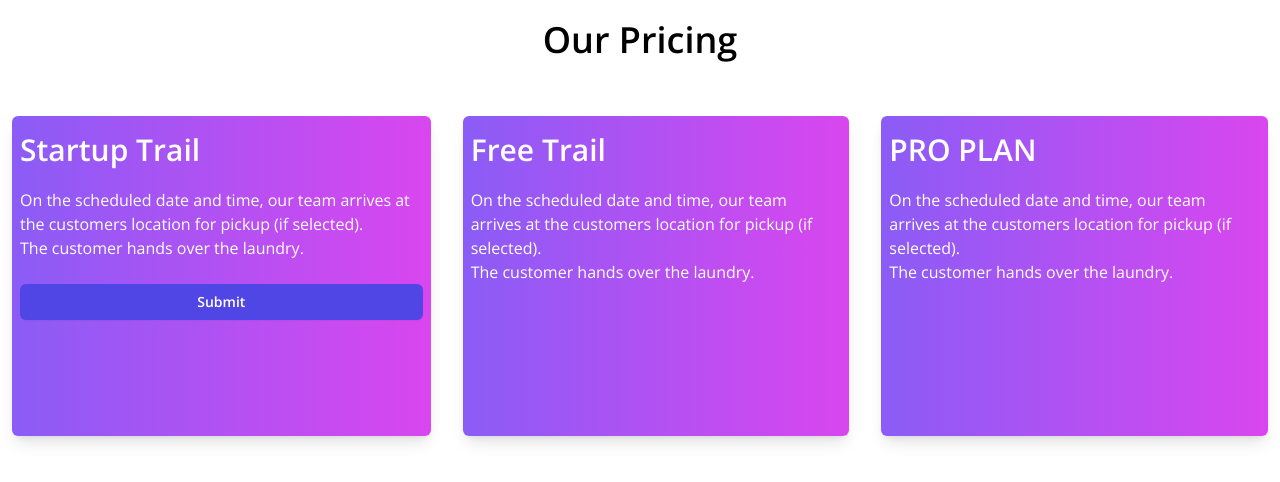
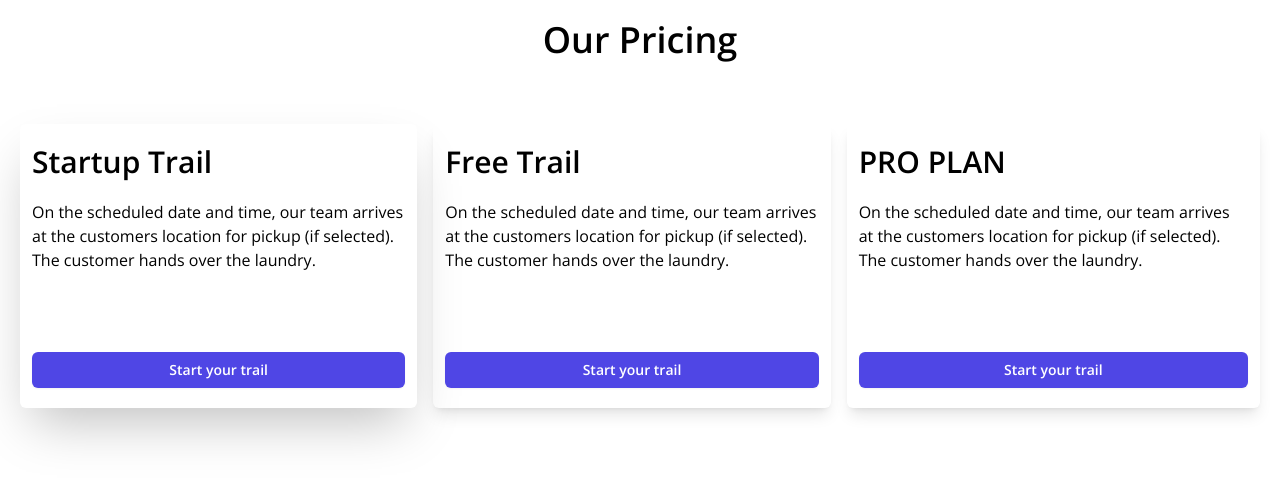
Before and after one commit to HMaroba/nextjs-tailwind, a Next.js app: page /pages/pricing in a window 1280 px wide. Shown: the top 482 px of the page. Built offline with nearby package versions, Linux system fonts and the light colour scheme.

Commit message:
Modified register page

```diff
--- a/src/app/pages/auth/Register/page.tsx
+++ b/src/app/pages/auth/Register/page.tsx
@@ -87,7 +87,7 @@ export default function Example() {
                         name="last-name"
                         id="last-name"
                         autoComplete="family-name"
-                        className="block w-full rounded-md border-0 py-1.5 text-gray-900 shadow-sm ring-1 ring-inset ring-gray-300 placeholder:text-gray-400 focus:ring-2 focus:ring-inset focus:ring-indigo-600 sm:text-sm sm:leading-6"
+                        className="block w-full rounded-md border-0 py-1.5 pl-5 text-gray-900 shadow-sm ring-1 ring-inset ring-gray-300 placeholder:text-gray-400 focus:ring-2 focus:ring-inset focus:ring-indigo-600 sm:text-sm sm:leading-6"
                       />
                     </div>
                   </div>
@@ -105,7 +105,7 @@ export default function Example() {
                         name="last-name"
                         id="last-name"
                         autoComplete="family-name"
-                        className="block w-full rounded-md border-0 py-1.5 text-gray-900 shadow-sm ring-1 ring-inset ring-gray-300 placeholder:text-gray-400 focus:ring-2 focus:ring-inset focus:ring-indigo-600 sm:text-sm sm:leading-6"
+                        className="block w-full rounded-md border-0 py-1.5 pl-2 text-gray-900 shadow-sm ring-1 ring-inset ring-gray-300 placeholder:text-gray-400 focus:ring-2 focus:ring-inset focus:ring-indigo-600 sm:text-sm sm:leading-6"
                       />
                     </div>
                     </div>
--- a/src/app/pages/pricing/page.tsx
+++ b/src/app/pages/pricing/page.tsx
@@ -3,10 +3,9 @@ import About from "../about/page";
 export default function Pricing() {
   return (
     <>
-
       <h1 className="text-4xl text-center mt-5 font-semibold">Our Pricing</h1>
-      <div className="grid grid-cols-1 md:grid-cols-3 mt-10 w-full lg:space-x-8 p-3 ">
-        <div className="h-39 md:h-80 mt-4 lg:mt-1 bg-gradient-to-r from-violet-500 to-fuchsia-500 text-white shadow-lg rounded-md p-2 hover:shadow-md">
+      <div className="grid grid-cols-1 md:grid-cols-3 mt-10 w-full p-5 ">
+        <div className="mt-4 lg:mt-1 shadow-2xl rounded-md  p-3 hover:shadow-md lg:mr-4 ">
           <h6 className="mt-2 mb-5 font-semibold text-3xl">Startup Trail</h6>
           <ul>
             <p>
@@ -16,15 +15,15 @@ export default function Pricing() {
             <p>The customer hands over the laundry.</p>
           </ul>
 
-          <button
-            type="submit"
+            <button
+              type="submit"
+              className="rounded-md bg-indigo-600 mt-20 mb-2 px-3 py-2 w-full lg:w-full text-sm font-semibold text-white shadow-sm hover:bg-indigo-500 focus-visible:outline focus-visible:outline-2 focus-visible:outline-offset-2 focus-visible:outline-indigo-600"
+            >
+              Start your trail
+            </button>
 
-            className="rounded-md bg-indigo-600 mt-6 px-3 py-2 w-full lg:w-full p-10 text-sm font-semibold text-white shadow-sm hover:bg-indigo-500 focus-visible:outline focus-visible:outline-2 focus-visible:outline-offset-2 focus-visible:outline-indigo-600"
-          >
-            Submit
-          </button>
         </div>
-        <div className="h-40 md:h-80 mt-4 lg:mt-1 bg-gradient-to-r from-violet-500 to-fuchsia-500 text-white shadow-lg rounded-md p-2 hover:shadow-md">
+        <div className=" mt-4 lg:mt-1 shadow-lg rounded-md p-3 hover:shadow-md lg:mr-4">
           <h6 className="mt-2 mb-5 font-semibold text-3xl">Free Trail</h6>
           <ul>
             <p>
@@ -33,8 +32,14 @@ export default function Pricing() {
             </p>
             <p>The customer hands over the laundry.</p>
           </ul>
+          <button
+              type="submit"
+              className="rounded-md bg-indigo-600 mt-20 px-3 py-2 w-full lg:w-full text-sm font-semibold text-white shadow-sm hover:bg-indigo-500 focus-visible:outline focus-visible:outline-2 focus-visible:outline-offset-2 focus-visible:outline-indigo-600"
+            >
+             Start your trail
+            </button>
         </div>
-        <div className="h-39 md:h-80 mt-4 lg:mt-1 bg-gradient-to-r from-violet-500 to-fuchsia-500 text-white shadow-lg rounded-md p-2 hover:shadow-md">
+        <div className="mt-4 lg:mt-1 shadow-lg rounded-md p-3 hover:shadow-md">
           <h6 className="mt-2 mb-5 font-semibold text-3xl">PRO PLAN</h6>
           <ul>
             <p>
@@ -43,6 +48,12 @@ export default function Pricing() {
             </p>
             <p>The customer hands over the laundry.</p>
           </ul>
+          <button
+              type="submit"
+              className="rounded-md bg-indigo-600 mt-20 px-3 py-2 w-full lg:w-full text-sm font-semibold text-white shadow-sm hover:bg-indigo-500 focus-visible:outline focus-visible:outline-2 focus-visible:outline-offset-2 focus-visible:outline-indigo-600"
+            >
+              Start your trail
+            </button>
         </div>
       </div>
     </>
--- a/src/app/pages/users/page.tsx
+++ b/src/app/pages/users/page.tsx
@@ -24,10 +24,10 @@ export default function Users() {
   return (
     <>
       <h1 className="text-4xl text-center mt-5 font-semibold">Users</h1>
-      <div className="grid grid-cols-1 md:grid-cols-2  lg:grid-cols-3 mt-10 w-full lg:space-x-8 p-3 ">
+      <div className="grid grid-cols-1 md:grid-cols-2 p-5 lg:grid-cols-3 mt-10 w-full">
         {users.map((user: any) => (
           <>
-            <div className="h-39 md:h-60 mt-4 lg:mt-1 shadow-lg rounded-md p-2 hover:shadow-md">
+            <div className="h-39 md:h-60 mt-4 p-5 lg:mt-1 pr-8 shadow-lg rounded-md p-2 hover:shadow-md">
               <h6 className="mt-2 mb-5 font-semibold text-3xl">{user.name}</h6>
               <ul>
                 <p>{user.email}</p>
```
